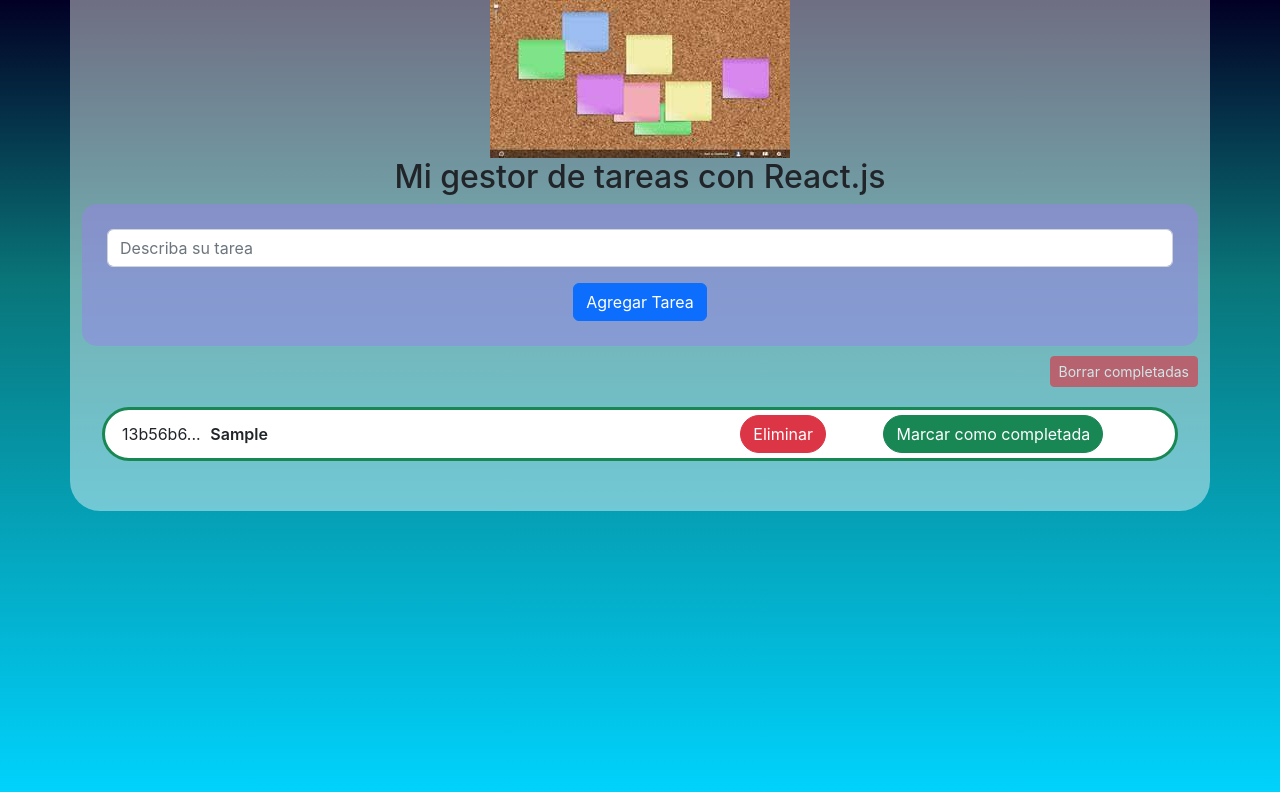
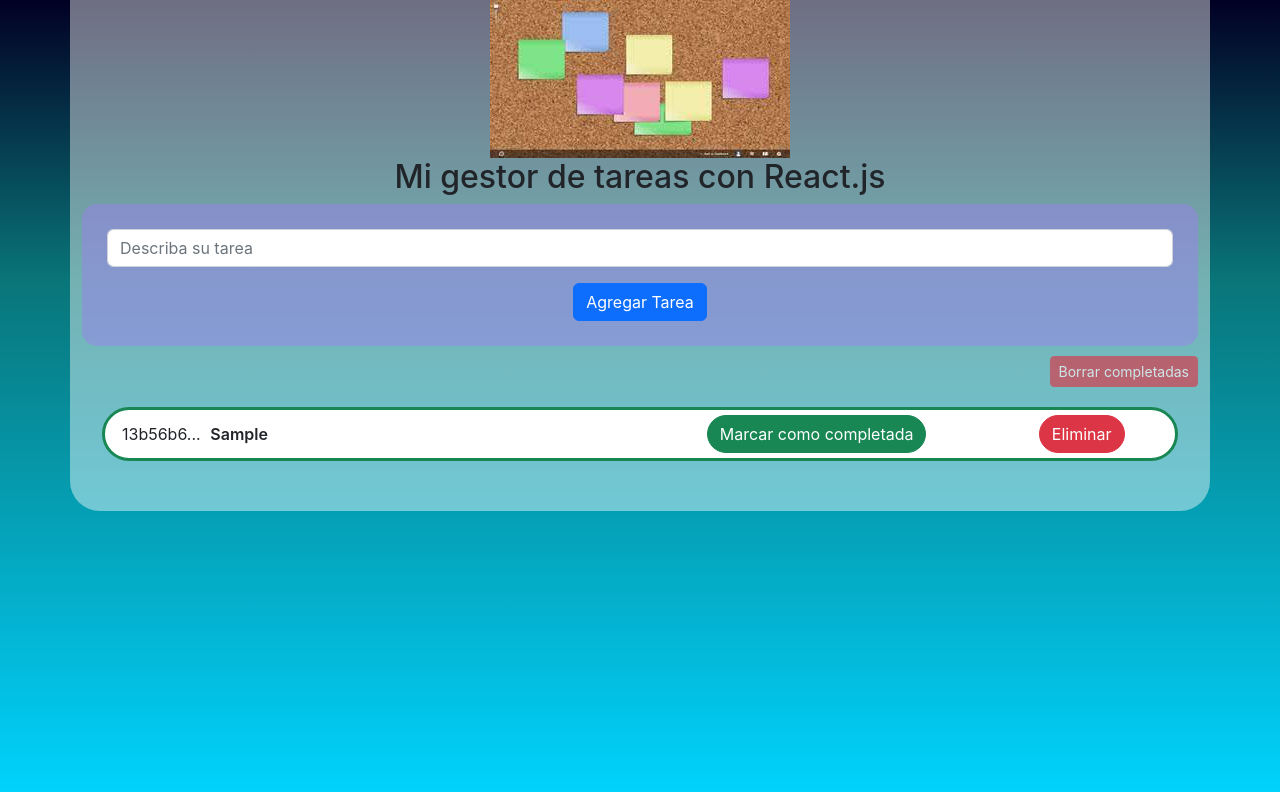
Before and after one commit to guillescharf/SF-Task-Manager, a React (Create React App) app: page / in a window 1280 px wide. Both pictures are taken after typing "Sample" into the empty fields and a click on the button "Agregar Tarea". Shown: the top 792 px of the page. Built offline with nearby package versions, Linux system fonts and the light colour scheme.

Commit message:
:art: Some recomendations applied.

```diff
--- a/src/components/Task.jsx
+++ b/src/components/Task.jsx
@@ -11,14 +11,14 @@ const Task = ({id, title, completed, deleteTask, toggleStatus}) => {
             <div className='col-lg-1 col-sm-4'>
                 <span title={`ID: ${id}`} key={id} >{id.substr(0,7)}...</span>
             </div>
-            <div className='col-lg-6 text-lg-start text-sm-center fw-semibold col-sm-8'>
+            <div className='col-lg-5 text-lg-start text-sm-center fw-semibold col-sm-8'>
                 <span key={id} >{title}</span>
-            </div>
-            <div className='col-lg-1 col-sm-6 mb-2 mb-md-0'>
-                <button onClick={ () => { deleteTask(id)}} className="btn btn-danger rounded-pill">Eliminar</button>
             </div>
             <div className='col-lg-4 col-sm-6 mb-2 mb-md-0'>
                 <button onClick={ () => { toggleStatus(id)}} title={btn_text} className={btn_class}>{btn_text}</button>
+            </div>
+            <div className='col-lg-2 col-sm-6 mb-2 mb-md-0'>
+                <button onClick={ () => { deleteTask(id)}} className="btn btn-danger rounded-pill">Eliminar</button>
             </div>
         </div>
 
--- a/src/styles/Task.css
+++ b/src/styles/Task.css
@@ -1,8 +1,10 @@
 .task{
     margin: 20px;
     padding: 5px;
+    transition: 0.5s;
 }
 .task:hover{
     box-shadow: 10px 10px 8px 0 rgba(0, 0, 0, 0.2);
+    transition: 0.5s;
 
 }
```
